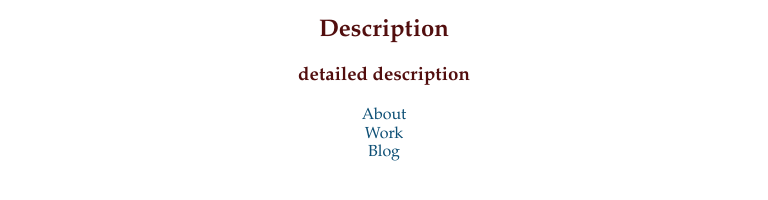
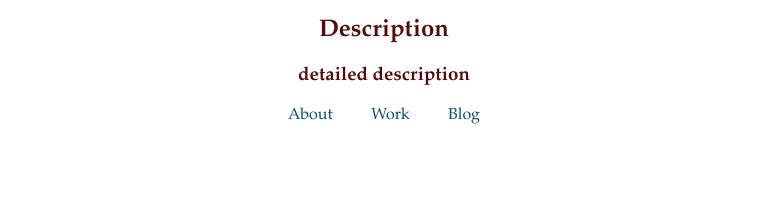
Before and after one commit to thangthin/portfolio, a plain HTML site: page index.html in a window 768 px wide. Shown: the part 598-798 px from the top of the page. Drawn offline with nearby package versions, Linux system fonts and the light colour scheme.

Commit message:
finished styling for medium size

```diff
--- a/css/main.css
+++ b/css/main.css
@@ -20,6 +20,7 @@ body a {
 .bottom-flex-box {
     display: flex;
     flex-direction: column;
+    width: 100%;
 }
 
 .nav-flex-box {
@@ -74,6 +75,11 @@ body a {
         align-self: center;
         text-align: center;
     }
+    .nav-flex-box {
+    	flex-direction: row;
+    	justify-content: space-around;
+    	width: 30%;
+    }
 }
 
 @media (min-width: 769px) {
```
